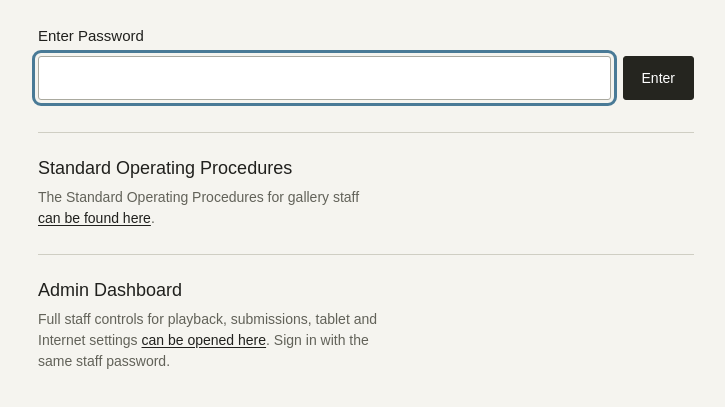
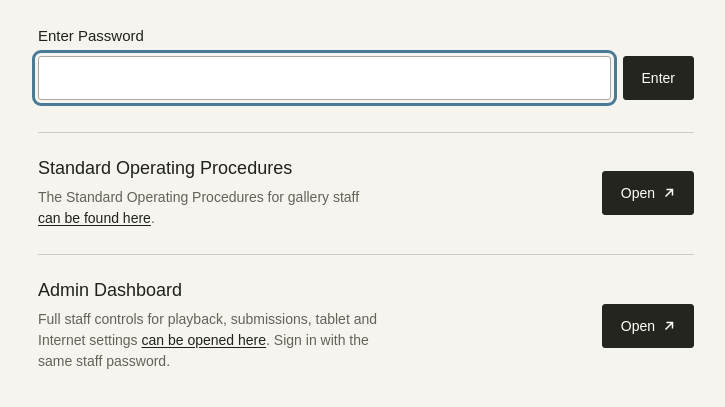
Before and after one commit to jmsaavedra/kunath-ica, a plain HTML site: page index.html in a window 1280 px wide. Shown: the part 283-690 px from the top of the page, without its empty margins (274-999 px from the left). Drawn offline with Linux system fonts and the light colour scheme.

Commit message:
feat: add Open buttons to the SOP and Admin rows
Co-Authored-By: Claude Opus 5.5 <noreply@anthropic.com>

```diff
--- a/index.html
+++ b/index.html
@@ -7,7 +7,7 @@
   <meta name="referrer" content="no-referrer">
   <meta http-equiv="Content-Security-Policy" content="default-src 'none'; script-src 'self'; style-src 'self'; connect-src https://kung-overhaul-spectator.ngrok-free.dev; base-uri 'none'; form-action 'none'; object-src 'none'">
   <title>Kunath at ICA Miami · Staff access</title>
-  <link rel="stylesheet" href="style.css?v=admin-section-1">
+  <link rel="stylesheet" href="style.css?v=open-buttons-1">
   <script src="app.js?v=last-ping-1" defer></script>
 </head>
 <body>
@@ -47,9 +47,11 @@
     <p id="status" role="status" aria-live="polite"></p>
     <section class="download-row sop" aria-labelledby="sop-heading">
       <div><h2 id="sop-heading">Standard Operating Procedures</h2><p>The Standard Operating Procedures for gallery staff <a href="https://rendermark.app/d/cmw2x2en5000104l20bpzehk5" target="_blank" rel="noopener noreferrer">can be found here</a>.</p></div>
+      <a class="open-button" href="https://rendermark.app/d/cmw2x2en5000104l20bpzehk5" target="_blank" rel="noopener noreferrer" aria-label="Open Standard Operating Procedures (opens in a new tab)">Open <svg class="arrow" viewBox="0 0 12 12" width="12" height="12" aria-hidden="true" focusable="false"><path d="M3.5 2.5h6v6M9.5 2.5l-7 7" fill="none" stroke="currentColor" stroke-width="1.5"/></svg></a>
     </section>
     <section class="download-row" aria-labelledby="admin-heading">
       <div><h2 id="admin-heading">Admin Dashboard</h2><p>Full staff controls for playback, submissions, tablet and Internet settings <a href="https://kung-overhaul-spectator.ngrok-free.dev/admin" target="_blank" rel="noopener noreferrer">can be opened here</a>. Sign in with the same staff password.</p></div>
+      <a class="open-button" href="https://kung-overhaul-spectator.ngrok-free.dev/admin" target="_blank" rel="noopener noreferrer" aria-label="Open Admin Dashboard (opens in a new tab)">Open <svg class="arrow" viewBox="0 0 12 12" width="12" height="12" aria-hidden="true" focusable="false"><path d="M3.5 2.5h6v6M9.5 2.5l-7 7" fill="none" stroke="currentColor" stroke-width="1.5"/></svg></a>
     </section>
     <noscript>Enable JavaScript to use staff downloads.</noscript>
   </main>
--- a/style.css
+++ b/style.css
@@ -9,13 +9,17 @@ label { display: block; font-size: 15px; margin-bottom: 12px; }
 .password-row { display: flex; gap: 12px; }
 input { min-width: 0; flex: 1; border: 1px solid #aaa99f; border-radius: 3px; padding: 12px; font: inherit; background: #fff; }
 button { background: #25251f; color: #fff; border: 1px solid #25251f; border-radius: 3px; padding: 13px 18px; font: inherit; font-size: 14px; cursor: pointer; white-space: nowrap; text-align: center; text-decoration: none; }
-button:hover { background: #45453a; }
+button:hover, .download-row a.open-button:hover { background: #45453a; }
 button:disabled { opacity: .5; cursor: wait; }
 :focus-visible { outline: 3px solid #497a96; outline-offset: 3px; }
 .download-row { display: flex; align-items: center; justify-content: space-between; gap: 28px; padding: 25px 0; border-top: 1px solid #cfcec3; }
 h2 { font-size: 18px; font-weight: 500; margin: 0 0 8px; }
 .download-row p { font-size: 14px; line-height: 1.5; color: #626259; margin: 0; max-width: 340px; }
 .download-row a { color: #20201d; text-decoration: underline; text-underline-offset: 2px; }
+.download-row a.open-button { display: inline-flex; align-items: center; justify-content: center; gap: 8px; flex: none;
+  background: #25251f; color: #fff; border: 1px solid #25251f; border-radius: 3px; padding: 13px 18px;
+  font-size: 14px; line-height: normal; text-decoration: none; white-space: nowrap; }
+.open-button .arrow { flex: none; }
 .sop { margin-top: 32px; }
 #downloads:not([hidden]) ~ .sop { margin-top: 0; }
 .live-health { display: grid; gap: 8px; padding: 0 0 20px; font-size: 12px; line-height: 1.4; }
@@ -42,4 +46,4 @@ h2 { font-size: 18px; font-weight: 500; margin: 0 0 8px; }
 #status:empty { display: none; }
 .error { color: #a32922; }
 [hidden] { display: none !important; }
-@media (max-width: 560px) { main { margin: 5vh auto; padding: 24px; } .download-row { align-items: stretch; flex-direction: column; gap: 16px; } .download-row button { width: 100%; } }
+@media (max-width: 560px) { main { margin: 5vh auto; padding: 24px; } .download-row { align-items: stretch; flex-direction: column; gap: 16px; } .download-row button, .download-row a.open-button { width: 100%; } }
```
